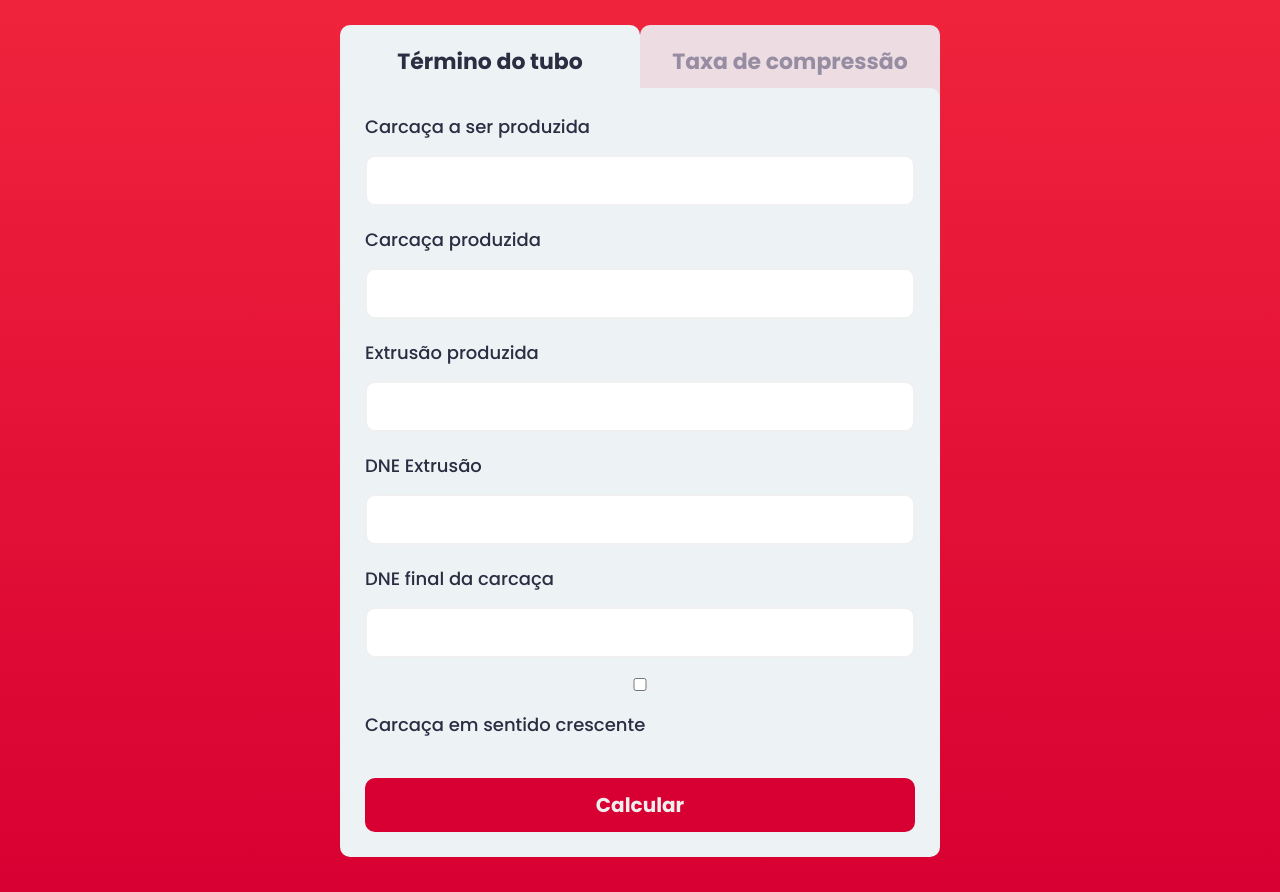
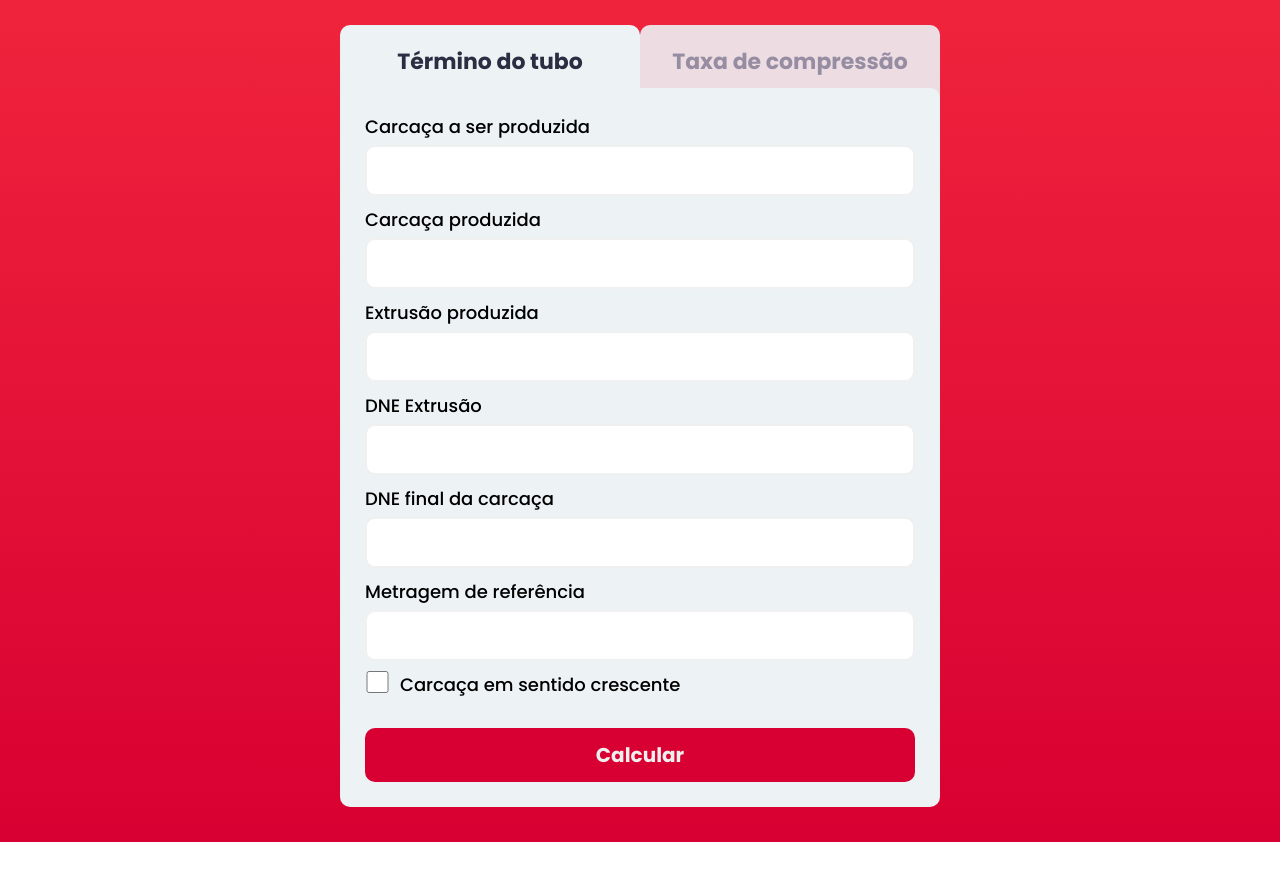
Before and after one commit to Ian-FS/calcula-facil-react, a React (Vite) app: page /teste in a window 1280 px wide. After the commit the page ends 842 px from the top, so only its background shows below. Built offline with nearby package versions, Linux system fonts and the light colour scheme.

Commit message:
atualizado a estrutura e lágica da página compression-teste

```diff
--- a/src/pages/calculates-compression-teste.jsx
+++ b/src/pages/calculates-compression-teste.jsx
@@ -1,6 +1,6 @@
 import { useForm } from "react-hook-form"
 import Botao from "../components/Formulario/Botao/Botao"
-import './style.scss'
+import './compression-teste.scss'
 
 export default function CompressionPageTeste() {
 
@@ -8,13 +8,23 @@ export default function CompressionPageTeste() {
 
     const onSubmit = data => {
 
-        const { totalCarcass, partialCarcass, partialExtrusion, invalidExtrusion, invalidCarcass, carcassSense } = data
+        const {
+            totalCarcass,
+            partialCarcass,
+            partialExtrusion,
+            invalidExtrusion,
+            invalidCarcass,
+            carcassSense,
+            refValue
+        } = data
 
         const resultInvalid = +invalidExtrusion - +invalidCarcass
 
+
+
         if (carcassSense) {
             const validCarcass = +partialCarcass - resultInvalid;
-            const compressionRatio = 100 - 100 / (+validCarcass / +partialExtrusion);
+            const compressionRatio = 100 - 100 / (+validCarcass / (+partialExtrusion + +refValue));
             const totalValidPipeAfterCompress = (+totalCarcass - resultInvalid) - (+totalCarcass * (compressionRatio / 100));
             let mensagem = `A taxa de compressão está atualmente em ${compressionRatio.toFixed(2)}%.
             Caso essa taxa permaneça até o final da produção, o valor total de tubo válido será de ${totalValidPipeAfterCompress.toFixed(2)} metros.`
@@ -23,12 +33,13 @@ export default function CompressionPageTeste() {
 
         } else {
             const validCarcass = +totalCarcass - +partialCarcass - resultInvalid;
-            const compressionRatio = 100 - 100 / (validCarcass / +partialExtrusion);
+            const compressionRatio = 100 - 100 / (validCarcass / (+partialExtrusion + +refValue));
             const totalValidPipeAfterCompress = (+totalCarcass - resultInvalid) - (+totalCarcass * (compressionRatio / 100));
             let mensagem = `A taxa de compressão está atualmente em ${compressionRatio.toFixed(2)
                 }%.
             Caso essa taxa permaneça até o final da produção, o valor total de tubo válido será de ${totalValidPipeAfterCompress.toFixed(2)} metros. `
             console.log(mensagem)
+            console.log(data)
             return mensagem
 
         }
@@ -65,19 +76,28 @@ export default function CompressionPageTeste() {
                     step='0.1'
                     {...register('invalidExtrusion')}
                 />
-                <label htmlFor="invalid">DNE final da carcaça</label>
+                <label htmlFor="invalidCarcass">DNE final da carcaça</label>
                 <input
                     type="number"
                     min={0}
                     step='0.1'
                     {...register('invalidCarcass')}
                 />
+                <label htmlFor="refValue">Metragem de referência</label>
                 <input
-                    type="checkbox"
-                    {...register('carcassSense')}
+                    type="number"
+                    min={0}
+                    step='0.1'
+                    {...register('refValue')}
                 />
-                <label htmlFor="carcassSense">Carcaça em sentido crescente</label>
-
+                <div className="carcasss-sense">
+                    <input
+                        className="input-check"
+                        type="checkbox"
+                        {...register('carcassSense')}
+                    />
+                    <label htmlFor="carcassSense">Carcaça em sentido crescente</label>
+                </div>
                 <Botao />
             </form>
         </>
--- a/src/pages/calculates-compression.jsx
+++ b/src/pages/calculates-compression.jsx
@@ -3,7 +3,7 @@ import InputBox from "../components/Formulario/InputBox/InputBox";
 import InputCheck from "../components/Formulario/InputCheck/InputCheck";
 import ResultDashboard from "../components/Formulario/ResultDashboard/ResultDashboard"
 import Botao from "../components/Formulario/Botao/Botao"
-import './style.scss'
+import './compression-teste.scss'
 
 // eslint-disable-next-line react/prop-types
 export default function CompressionPage({ showResult, setShowResult }) {
--- /dev/null
+++ b/src/pages/compression-teste.scss
@@ -0,0 +1,22 @@
+.form {
+    padding: 25px;
+    .carcasss-sense {
+        display: flex;
+        gap: 10px;
+        .input-check {
+            width: 25px;
+        }
+    }
+    .point-refer {
+        margin-top: 10px;
+        display: flex;
+        gap: 60px;
+        div {
+            display: flex;
+            gap: 10px;
+        }
+        input {
+            width: 25px;
+        }
+    }
+}
```
